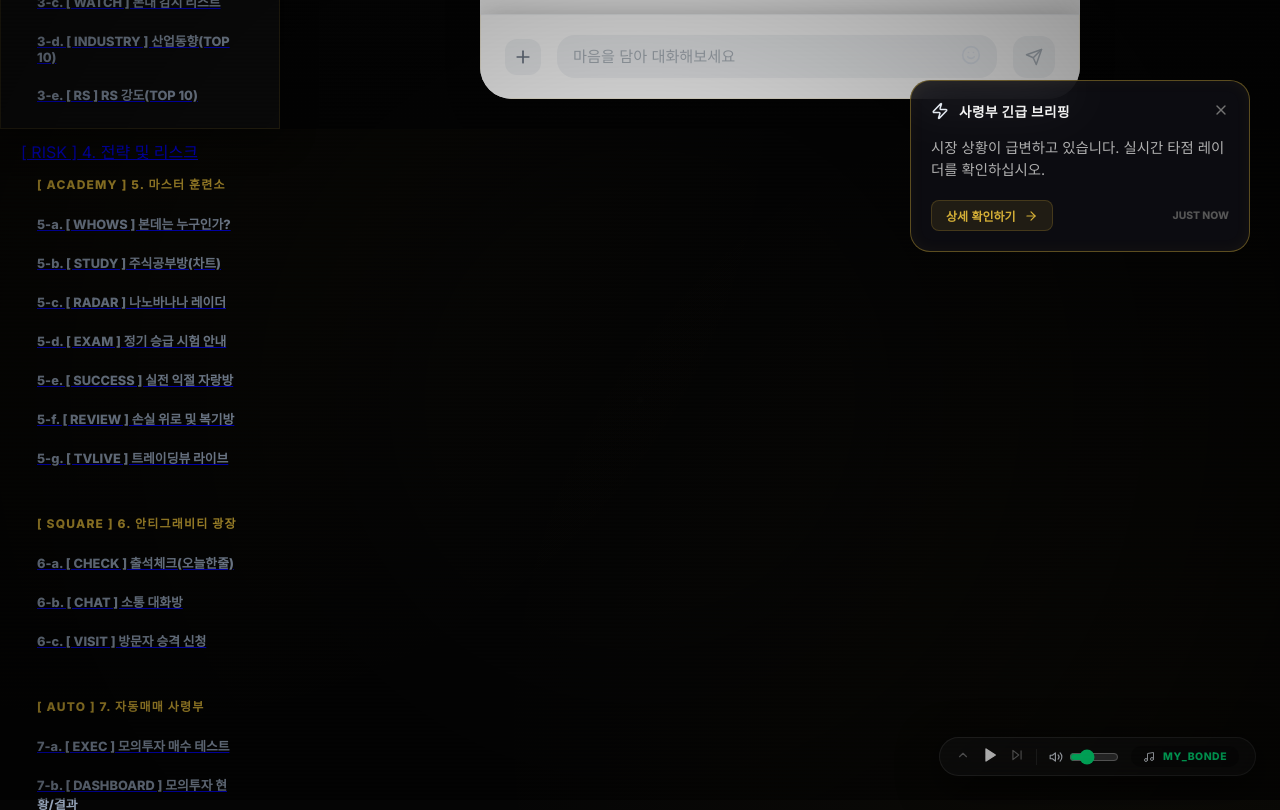
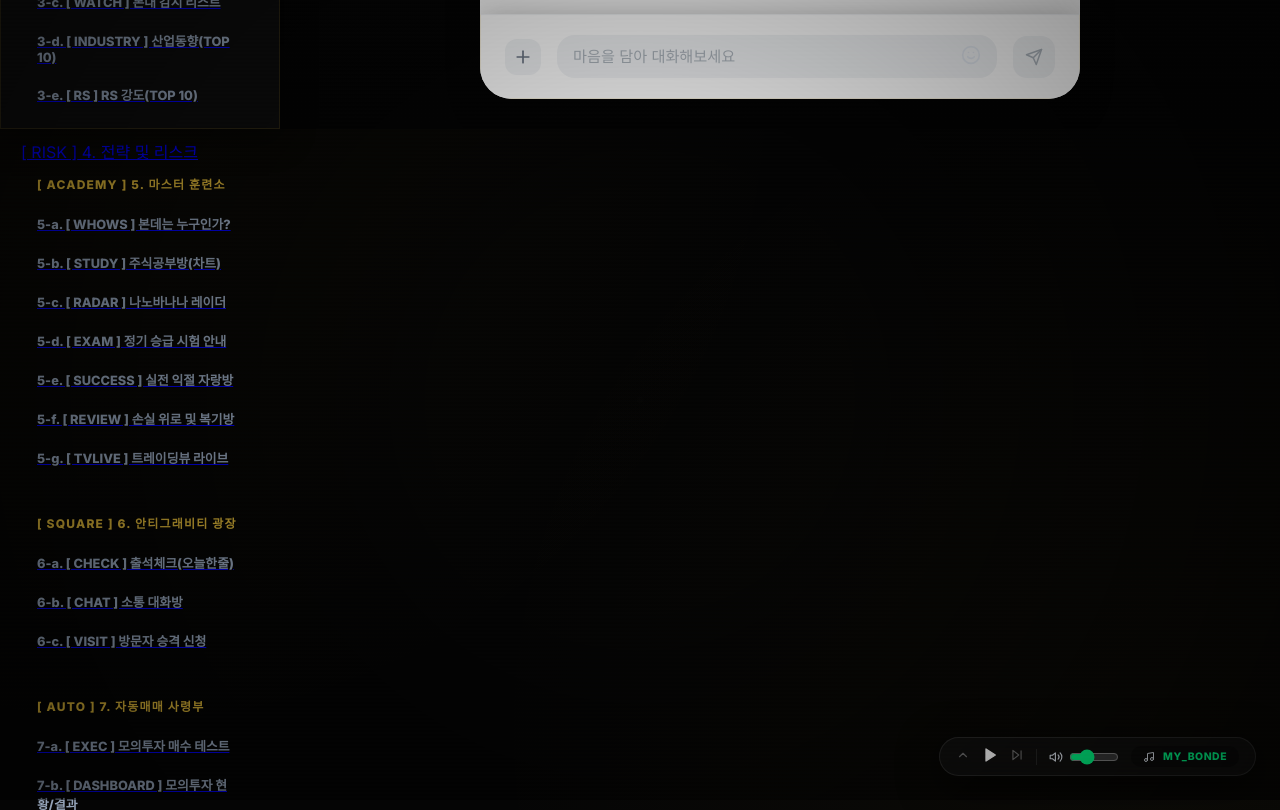
Before and after one commit to turtle-scanner/AUTO-BONDE, a Next.js app in the folder v6_terminal/: page /square/chat in a window 1280 px wide. Built offline with nearby package versions, Linux system fonts and the light colour scheme.

Commit message:
Fix: Restore global CSS and UI stability by rolling back layout.tsx

```diff
--- a/v6_terminal/app/layout.tsx
+++ b/v6_terminal/app/layout.tsx
@@ -1,19 +1,16 @@
 import type { Metadata } from "next";
+import React from "react";
 import Link from "next/link";
 import BGMPlayer from "@/components/BGMPlayer";
 import DigitalClock from "@/components/DigitalClock";
 import ErrorBoundary from "@/components/ErrorBoundary";
+import Sidebar from "@/components/Sidebar";
 import "./globals.css";
 
 export const metadata: Metadata = {
   title: "StockDragonfly v6.0 | PLATINUM COMMAND",
   description: "Next-generation algorithmic trading and market analysis dashboard.",
 };
-
-import Sidebar from "@/components/Sidebar";
-import dynamic from 'next/dynamic';
-
-const TacticalPopup = dynamic(() => import('@/components/TacticalPopup'), { ssr: false });
 
 export default function RootLayout({
   children,
@@ -30,7 +27,6 @@ export default function RootLayout({
       <body>
         <div className="terminal-overlay"></div>
         <div className="scanlines"></div>
-        <TacticalPopup />
 
         <div className="layout-container">
           <Sidebar />
```
